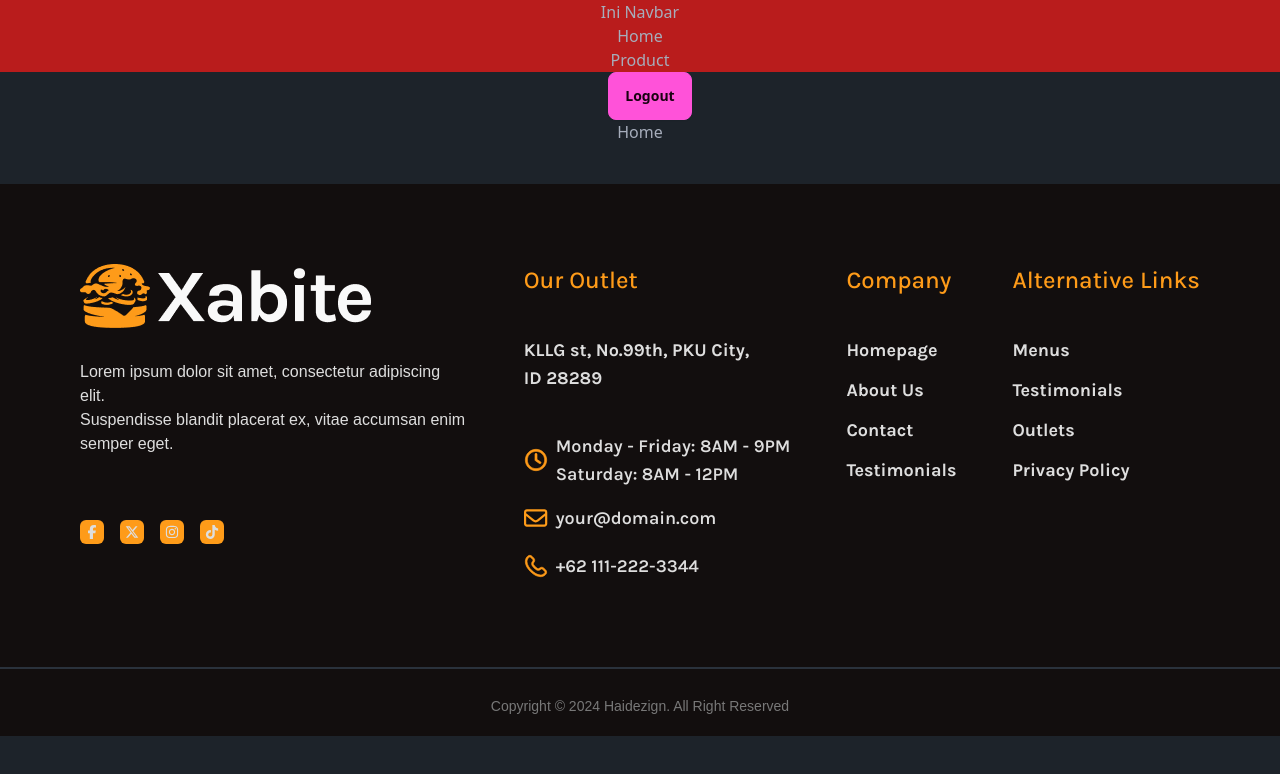
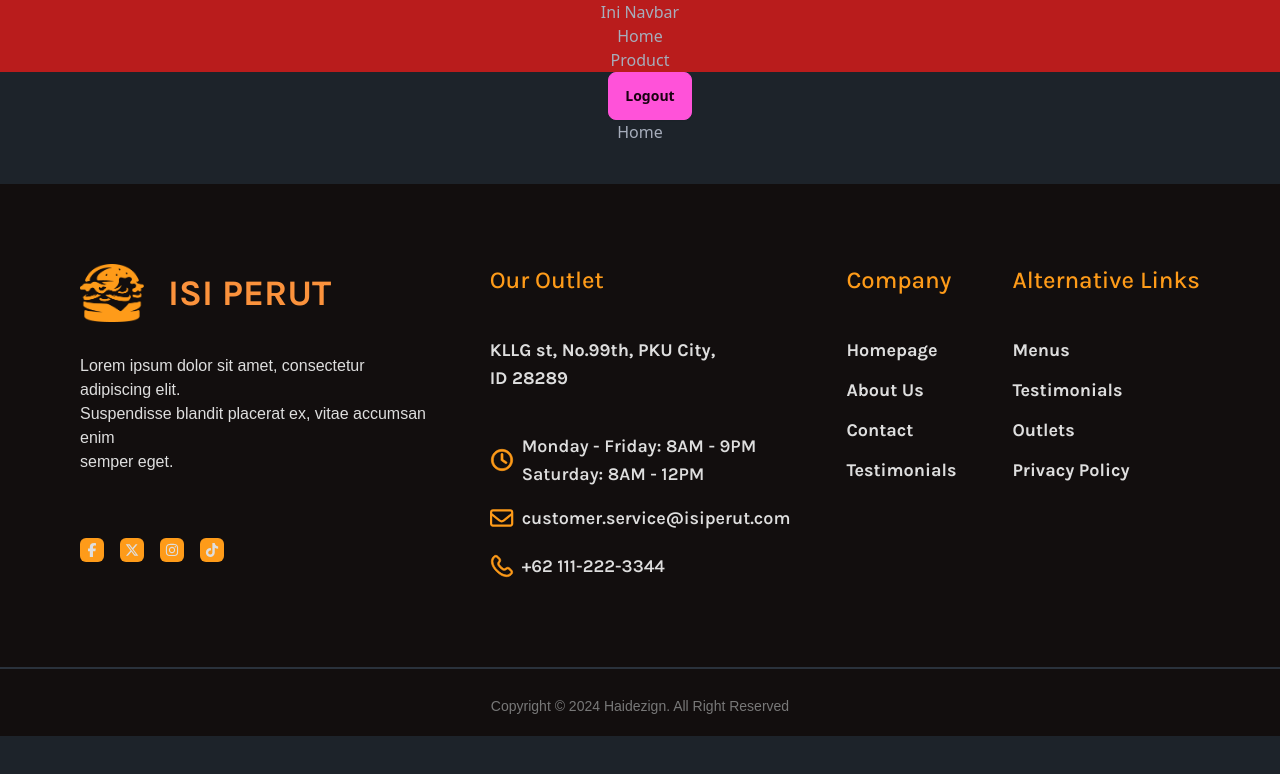
Before and after one commit to yogiefani/FSW2-Chapter6-Tim3-isiperut, a React (Vite) app in the folder Client/: page / in a window 1280 px wide. Shown: the top 774 px of the page. Built offline with nearby package versions, Linux system fonts and the light colour scheme; a web font is replaced by a local one.

Commit message:
feat: change logo and email domain in footer

```diff
--- a/Client/src/components/Footer/Footer.jsx
+++ b/Client/src/components/Footer/Footer.jsx
@@ -34,7 +34,15 @@ const Footer = () => {
       <footer className="bg-custom-black text-custom-white h-auto font-karla mt-10">
         <div className="footer container mx-auto p-20 gap-x-14 text-left">
           <aside>
-            <img src="src/assets/logo.png" alt="Logo" className="mb-6" />
+            <a className="flex justify-center items-center gap-6 mb-6">
+              <img
+                src="public/images/isi perut.png"
+                alt="Logo"
+                className=""
+                width="64px"
+              />
+              <p className="text-4xl font-bold text-orange-400">ISI PERUT</p>
+            </a>
             <p className="text-base font-cambay mb-14">
               Lorem ipsum dolor sit amet, consectetur adipiscing elit.<br></br>
               Suspendisse blandit placerat ex, vitae accumsan enim<br></br>
@@ -86,7 +94,9 @@ const Footer = () => {
                 alt="Mail Icon"
                 className="h-6 w-6"
               />
-              <p className="text-lg font-semibold">your@domain.com</p>
+              <p className="text-lg font-semibold">
+                customer.service@isiperut.com
+              </p>
             </div>
             <div className="flex items-center space-x-2">
               <img
@@ -99,7 +109,9 @@ const Footer = () => {
           </nav>
 
           <nav>
-            <h6 className="text-custom-orange text-2xl font-medium mb-8">Company</h6>
+            <h6 className="text-custom-orange text-2xl font-medium mb-8">
+              Company
+            </h6>
             <ul className="space-y-3">
               <li>
                 <a href="#" className="link link-hover text-lg font-bold">
```
